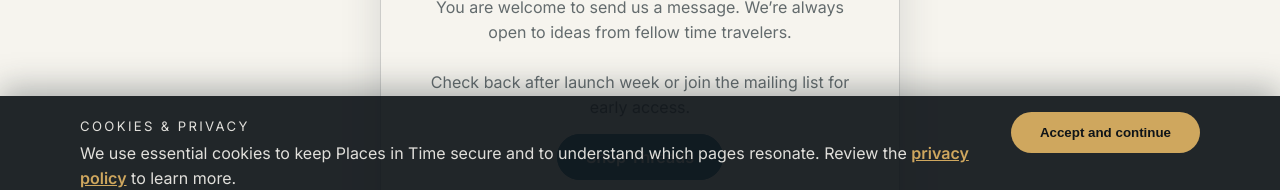
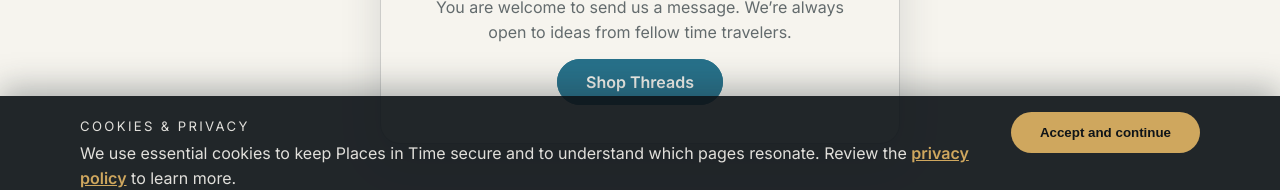
Before and after one commit to Alx-B75/places_in_time_site, a React (Vite) app: page /shop in a window 1280 px wide. Shown: the part 588-778 px from the top of the page. Built offline with nearby package versions, Linux system fonts and the light colour scheme; no server answers.

Commit message:
feat: update Shop page content; remove early access message for clarity

```diff
--- a/src/pages/Shop.jsx
+++ b/src/pages/Shop.jsx
@@ -9,7 +9,7 @@ const Shop = () => {
 Each piece is part of our journey through the past, with new designs added regularly. If there’s a place, figure, or moment you’d love to see brought to life, let us know. You are welcome to send us a message. We’re always open to ideas from fellow time travelers.
           {/* TODO: swap copy when merch catalog is ready */}
         </p>
-        <p>Check back after launch week or join the mailing list for early access.</p>
+
         <a className="button primary" href="https://www.redbubble.com/people/alex-bunting/shop" target="_blank" rel="noreferrer">
           Shop Threads
         </a>
```
